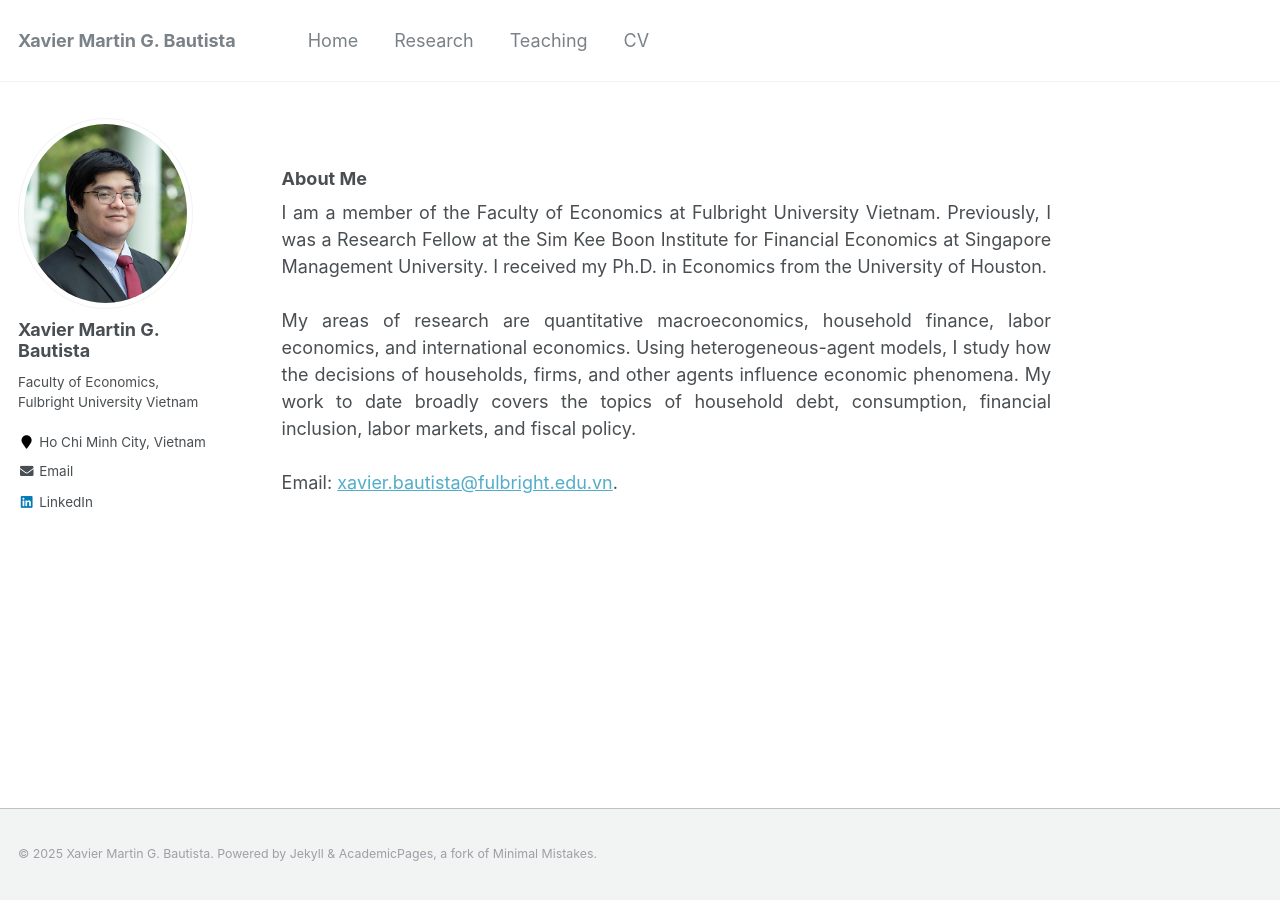
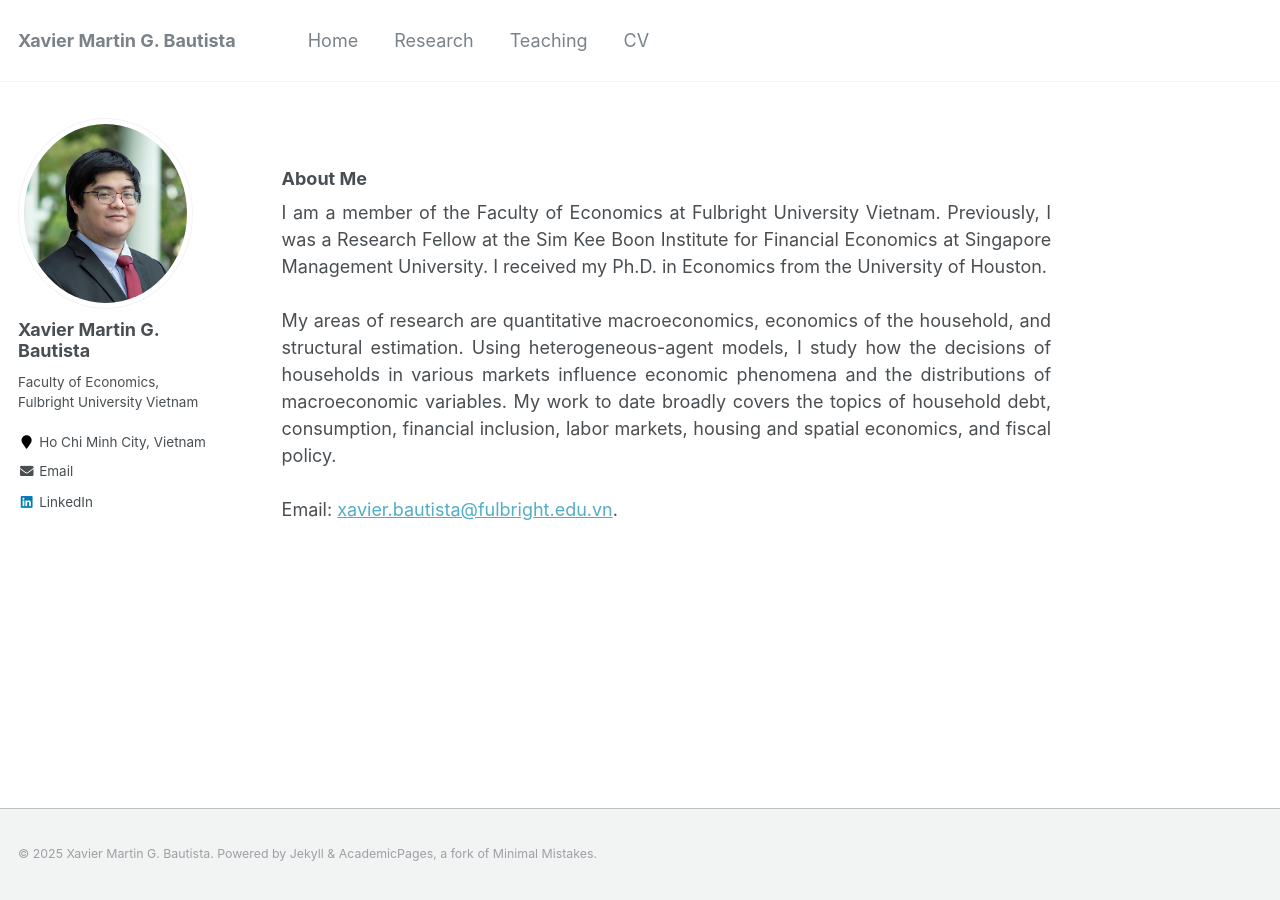
Before and after one commit to xmgbautista/xmgbautista.github.io, a Jekyll site: the page built from _pages/about.md, in a window 1280 px wide. Built offline with Jekyll 4.4.1, drawn with Linux system fonts in a browser that asks for light colours.

Commit message:
annual update

```diff
--- a/_pages/about.md
+++ b/_pages/about.md
@@ -22,7 +22,7 @@ I am a member of the Faculty of Economics at Fulbright University Vietnam. Previ
 <br>
 <br>
 
-My areas of research are quantitative macroeconomics, household finance, labor economics, and international economics. Using heterogeneous-agent models, I study how the decisions of households, firms, and other agents influence economic phenomena. My work to date broadly covers the topics of household debt, consumption, financial inclusion, labor markets, and fiscal policy.
+My areas of research are quantitative macroeconomics, economics of the household, and structural estimation. Using heterogeneous-agent models, I study how the decisions of households in various markets influence economic phenomena and the distributions of macroeconomic variables. My work to date broadly covers the topics of household debt, consumption, financial inclusion, labor markets, housing and spatial economics, and fiscal policy.
 <br>
 <br>
 
```
Also changed, not shown: 1 other file.
